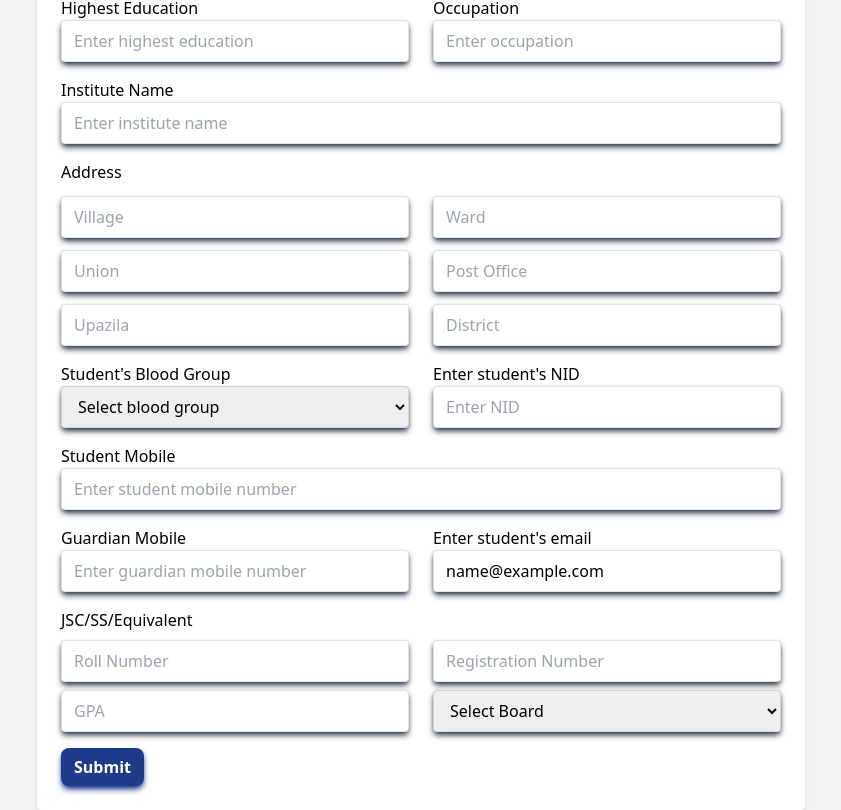
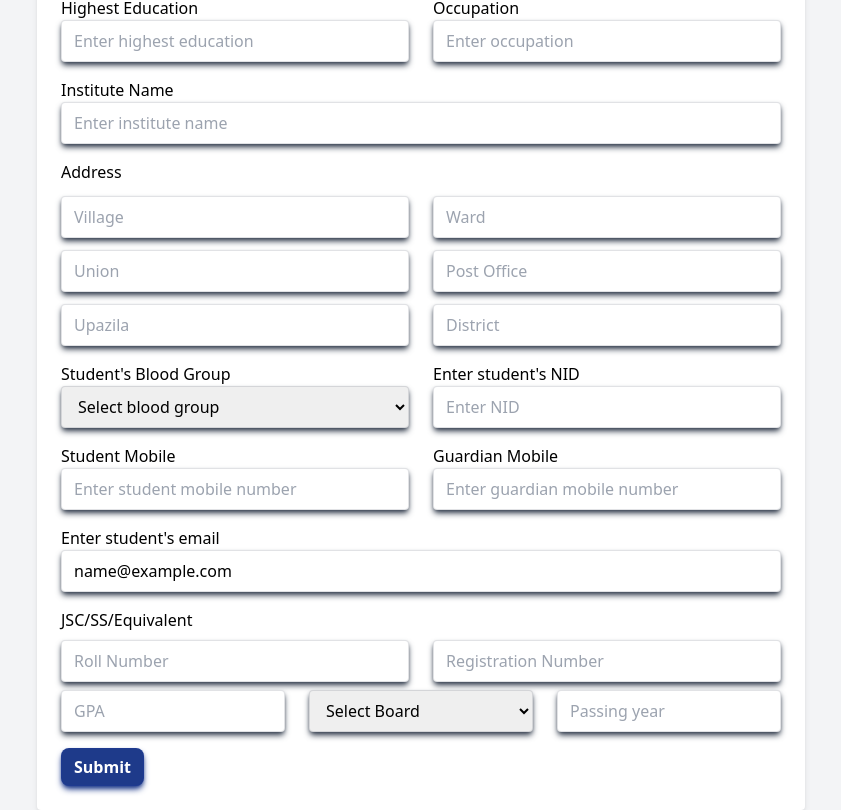
Before and after one commit to nazmul-nhb/student-sync, a Vue app in the folder client/: page / in a window 1280 px wide. Shown: the part 782-1592 px from the top of the page, without its empty margins (219-1060 px from the left). Built offline with nearby package versions, Linux system fonts and the light colour scheme; no server answers; sample sign-in values are in the browser's storage; what @tanstack/vue-query, notiflix would draw is missing.

Commit message:
add an input for passing year and updated related types

```diff
--- a/client/src/components/StudentForm.vue
+++ b/client/src/components/StudentForm.vue
@@ -257,6 +257,7 @@
           </div>
         </div>
 
+        <div class="group-inputs">
           <!-- Student Mobile -->
           <div class="input-div">
             <label for="studentMobile" class="label">Student Mobile</label>
@@ -269,8 +270,6 @@
               class="input"
             />
           </div>
-
-        <div class="group-inputs">
           <!-- Guardian Mobile -->
           <div class="input-div">
             <label for="guardianMobile" class="label">Guardian Mobile</label>
@@ -283,12 +282,11 @@
               class="input"
             />
           </div>
+        </div>
 
         <!-- Student Email -->
         <div class="input-div">
-            <label for="studentEmail" class="label"
-              >Enter student's email</label
-            >
+          <label for="studentEmail" class="label">Enter student's email</label>
           <input
             id="studentEmail"
             type="email"
@@ -296,7 +294,6 @@
             placeholder="Enter student's email"
             class="input"
           />
-          </div>
         </div>
 
         <!-- JSC/SS/Equivalent Education -->
@@ -338,6 +335,14 @@
               <option value="Madrasah">Madrasah</option>
               <option value="DIBS(Dhaka)">DIBS(Dhaka)</option>
             </select>
+            <input
+              id="passingYear"
+              type="text"
+              v-model="student.minimumEducation.passingYear"
+              @input="handleNumericInput('minimumEducation.passingYear', student)"
+              placeholder="Passing year"
+              class="input"
+            />
           </div>
         </div>
 
@@ -406,6 +411,7 @@ const student = reactive<IStudentData>({
     registration: null,
     GPA: null,
     board: '',
+    passingYear: null,
   },
 });
 
--- a/client/src/types/interfaces.ts
+++ b/client/src/types/interfaces.ts
@@ -77,6 +77,7 @@ export interface IStudentData {
     registration: string | string | null;
     GPA: number | null;
     board: TBoard;
+    passingYear: string | null;
   };
 }
 
--- a/client/src/utilities/validation.ts
+++ b/client/src/utilities/validation.ts
@@ -109,5 +109,6 @@ export const validateStudentSchema = z.object({
     registration: z.string().nullable(),
     GPA: z.number().nullable(),
     board: z.string().optional(),
+    passingYear: z.number().nullable(),
   }),
 });
```
Lines whose indentation alone changed are shown as unchanged.
